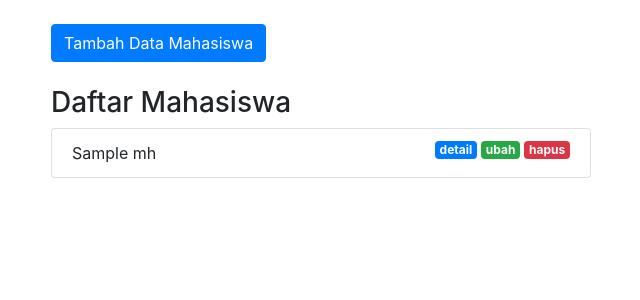
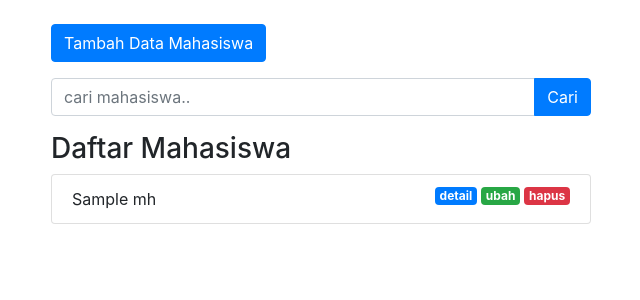
Before and after one commit to lidyaislamiatiz/phpmvc, a PHP site: the page made by app/views/mahasiswa/index.php in a window 1280 px wide. Shown: the part 56-356 px from the top of the page, without its empty margins (34-674 px from the left). Run offline with PHP 8.4, Linux system fonts and the light colour scheme; the template is opened without the code that fills it: most values are stand-ins (such as "Sample title", 1, 10 or a date in 2020); some libraries are stand-ins or nearby versions.

Commit message:
menambahkan searching data

```diff
--- a/app/controllers/About.php
+++ b/app/controllers/About.php
@@ -1,7 +1,7 @@
 <?php
 
 class About extends Controller{
-    public function index($nama = 'Lidya' , $pekerjaan = 'mahasiswa', $umur = 32)
+    public function index($nama = 'Lidya' , $pekerjaan = 'mahasiswa', $umur = 20)
     {
         $data['nama'] = $nama;
         $data['pekerjaan'] = $pekerjaan;
--- a/app/controllers/Home.php
+++ b/app/controllers/Home.php
@@ -6,7 +6,7 @@ class Home extends Controller {
         $data['judul'] = 'Home';
         $data['nama'] = $this->model('User_model')->getUser();
         $this->view('templates/header', $data);
-        $this->view('home/index');
+        $this->view('home/index',$data);
         $this->view('templates/footer');
 
     }
--- a/app/views/about/index.php
+++ b/app/views/about/index.php
@@ -1,7 +1,7 @@
 <div class="container">
 
     <h1 class="mt-5">About me</h1>
-    <img scr="<?= BASEURL; ?>/img/lidya.jpeg" alt="Lidya Islamiati Z" widht="200" class="rounded-circle">
+    <img src="<?= BASEURL; ?>/img/profile.png" alt="Lidya Islamiati Z" widht="200" class="rounded-circle">
     <p>halo, nama saya <?= $data['nama']; ?>, umur saya <?= $data['umur']; ?> tahun, saya adalah seorang <?= $data['pekerjaan']; ?></P>
 
  </div>
--- a/app/views/mahasiswa/index.php
+++ b/app/views/mahasiswa/index.php
@@ -6,16 +6,30 @@
         </div>
     </div>
 
+    <div class="row mb-3">
+      <div class="col-lg-6">
+        <button type="button" class="btn btn-primary tombolTambahData" data-toggle="modal" data-target="#formModal">
+              Tambah Data Mahasiswa
+          </button>
+      </div>
+    </div>
+
+    <div class="row mb-3">
+      <div class="col-lg-6">
+          <form action="<?= BASEURL; ?>/mahasiswa/cari" method="post">
+               <div class="input-group">
+                  <input type="text" class="form-control" placeholder="cari mahasiswa.." name="keyword" id="keyword" autocomplete="off">
+                  <div class="input-group-append">
+                  <button class="btn btn-primary" type="submit" id="tombolCari">Cari</button>
+              </div>
+            </div>
+          </form>
+      </div>
+    </div>
+
 
     <div class="row">
         <div class="col-lg-6">
-
-        <button type="button" class="btn btn-primary tombolTambahData" data-toggle="modal" data-target="#formModal">
-            Tambah Data Mahasiswa
-        </button>
-
-        <br><br>
-
             <h3>Daftar Mahasiswa</h3>
 
             <ul class="list-group">
```
Also changed, not shown: app/controllers/Mahasiswa.php (+9 -0 lines), app/models/Mahasiswa_model.php (+8 -0 lines), public/img/profile.png (added).
